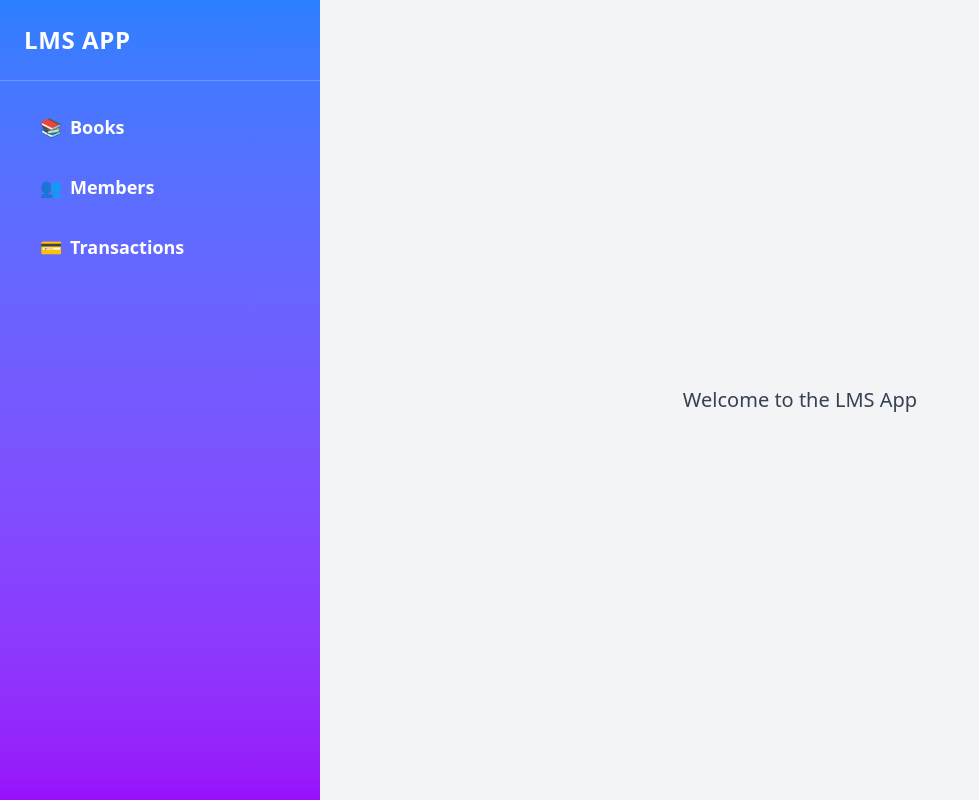
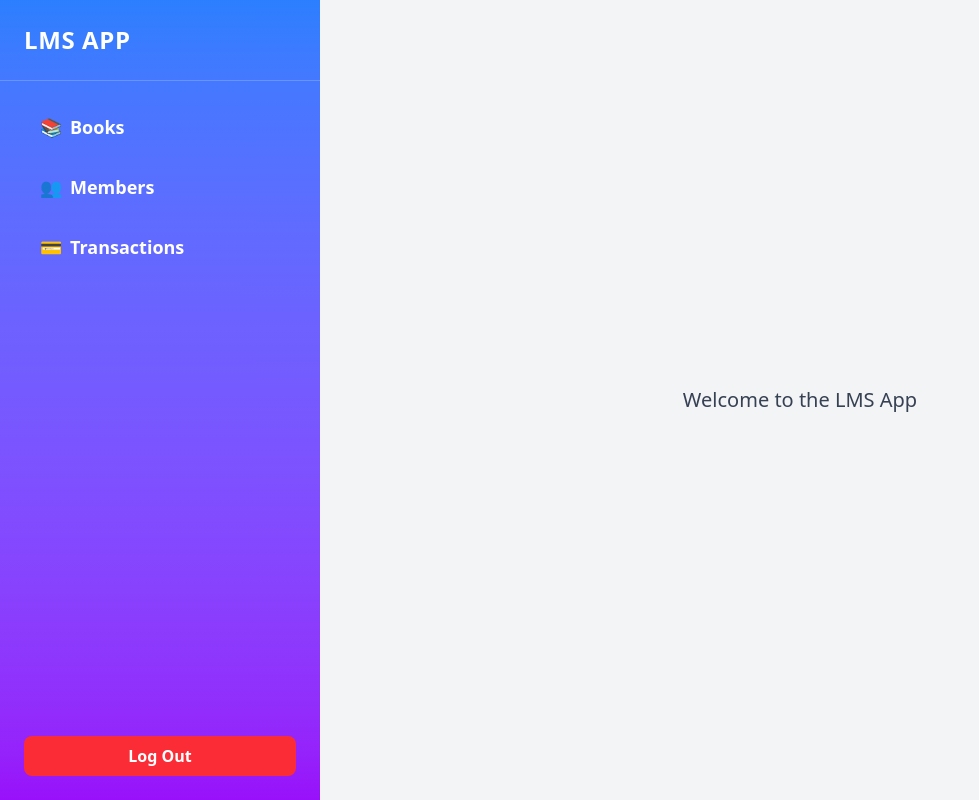
Before and after one commit to ksamrat224/LMS, a React (Vite) app in the folder Frontend/: page / in a window 1280 px wide. Shown: the whole page, without its empty margins (0-979 px from the left). Built offline with nearby package versions, Linux system fonts and the light colour scheme; sample sign-in values are in the browser's storage.

Commit message:
logout botton added in aside bar

```diff
--- a/Frontend/src/components/SideBar.tsx
+++ b/Frontend/src/components/SideBar.tsx
@@ -1,9 +1,11 @@
+import Button from "./Button";
 import NavItem from "./NavItem";
 
 const SideBar = () => {
   return (
-    <aside className="w-[25%] h-full bg-gradient-to-b from-blue-500 to-purple-600 text-white shadow-lg">
+    <aside className="w-[25%] h-full bg-gradient-to-b from-blue-500 to-purple-600 text-white shadow-lg flex flex-col justify-between">
       {/* Title and Logo */}
+      <div>
         <div className="p-6 border-b border-white/20">
           <h1 className="text-2xl font-extrabold tracking-wide">LMS APP</h1>
         </div>
@@ -21,6 +23,11 @@ const SideBar = () => {
             </li>
           </ul>
         </div>
+      </div>
+      {/* Log Out Button */}
+      <div className="p-6">
+        <Button label="Log Out" type="button" bgColor="bg-red-500 hover:bg-red-700" />
+      </div>
     </aside>
   );
 };
```
Lines whose indentation alone changed are shown as unchanged.
